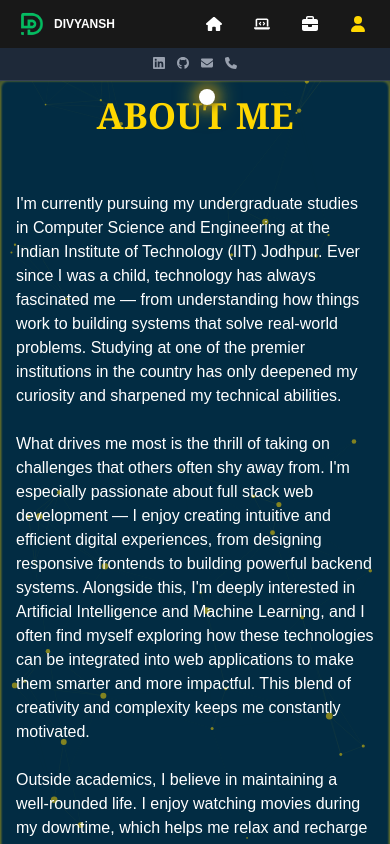
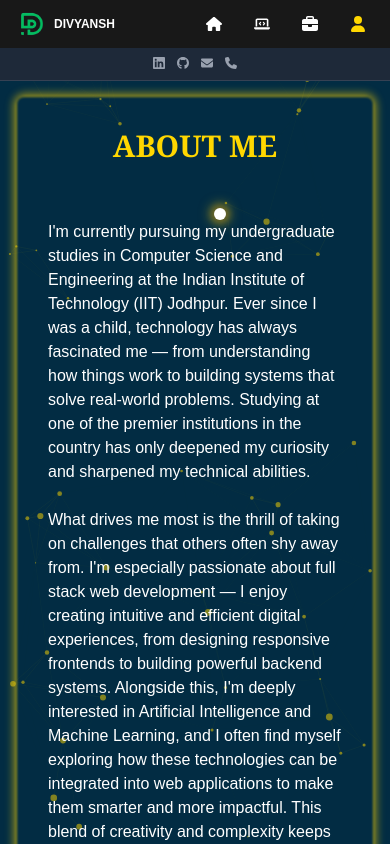
Before and after one commit to divyansh-1009/my-portfolio, a Next.js app: page /about in a window 390 px wide. Shown: the top 844 px of the page. Built offline with nearby package versions, Linux system fonts and the light colour scheme.

Commit message:
final version

```diff
--- a/src/app/about/page.tsx
+++ b/src/app/about/page.tsx
@@ -10,24 +10,15 @@ export default function About(){
   const [isMobile, setIsMobile] = useState(false);
 
   useEffect(() => {
-    // Check if we're on the client side
     if (typeof window !== 'undefined') {
       const checkMobile = () => {
         setIsMobile(window.innerWidth < 768);
       };
-
-      // Initial check
       checkMobile();
-
-      // Add event listener for window resize
       window.addEventListener('resize', checkMobile);
-
-      // Cleanup
       return () => window.removeEventListener('resize', checkMobile);
     }
   }, []);
-
-  // Animation for the rotating highlight point
   useEffect(() => {
     const intervalId = setInterval(() => {
       setRotation(prevRotation => (prevRotation + 1) % 360);
@@ -39,33 +30,38 @@ export default function About(){
   return (
     <>
     <BackgroundAnimation/>
-    <div className={`min-h-screen flex flex-col items-center justify-start p-4 sm:p-8 md:p-16 ${isMobile ? 'mt-20' : 'md:ml-20'}`}>
-      <div className="w-full max-w-6xl relative">
-        {/* Pulsating neon box */}
-        <div className="absolute inset-0 -m-4 rounded-lg opacity-70 animate-pulse"
+    <div className={`min-h-screen flex flex-col items-center justify-start p-4 sm:p-8 md:p-12 ${isMobile ? 'mt-20' : ''}`}>
+      <div className="w-full max-w-5xl relative mx-auto">
+        <div className="relative p-8 sm:p-10 md:p-12">
+          <div
+            className="absolute inset-0 rounded-lg opacity-70 animate-pulse"
             style={{
-            boxShadow: '0 0 15px 2px #ffd700, 0 0 25px 5px rgba(255, 215, 0, 0.3)',
+              boxShadow: isMobile
+                ? '0 0 8px 1px #ffd700, 0 0 12px 2px rgba(255, 215, 0, 0.3)'
+                : '0 0 15px 2px #ffd700, 0 0 25px 5px rgba(255, 215, 0, 0.3)',
               border: '1px solid #ffd700',
               filter: 'blur(1px)',
               zIndex: -1,
-          }}>
+            }}
+          >
           </div>
 
-        {/* Rotating highlight point */}
           <div
-          className="absolute w-4 h-4 rounded-full bg-white z-0"
+            className="absolute w-3 h-3 sm:w-4 sm:h-4 rounded-full bg-white z-0"
             style={{
-            top: `calc(50% + ${Math.sin(rotation * (Math.PI / 180)) * 50}%)`,
-            left: `calc(50% + ${Math.cos(rotation * (Math.PI / 180)) * 50}%)`,
+              top: `calc(50% + ${Math.sin(rotation * (Math.PI / 180)) * (isMobile ? 40 : 50)}%)`,
+              left: `calc(50% + ${Math.cos(rotation * (Math.PI / 180)) * (isMobile ? 40 : 50)}%)`,
               transform: 'translate(-50%, -50%)',
-            boxShadow: '0 0 10px 3px rgb(110, 99, 38), 0 0 20px 6px rgba(255, 215, 0, 0.5)',
+              boxShadow: isMobile
+                ? '0 0 6px 2px rgb(110, 99, 38), 0 0 12px 4px rgba(255, 215, 0, 0.5)'
+                : '0 0 10px 3px rgb(110, 99, 38), 0 0 20px 6px rgba(255, 215, 0, 0.5)',
               filter: 'blur(0.5px)',
             }}
           />
 
           <div className="text-center mb-6">
             <motion.h1
-            className="text-4xl md:text-5xl font-bold mb-8 inline-block text-[#ffd700] font-serif"
+              className="text-3xl sm:text-4xl md:text-5xl font-bold mb-8 inline-block text-[#ffd700] font-serif"
               initial={{ opacity: 0, y: -20 }}
               animate={{ opacity: 1, y: 0 }}
               transition={{ duration: 0.6 }}
@@ -110,6 +106,7 @@ export default function About(){
           </motion.div>
         </div>
       </div>
+    </div>
     </>
   )
 }
--- a/src/app/projects/page.tsx
+++ b/src/app/projects/page.tsx
@@ -9,16 +9,11 @@ export default function Projects() {
   const [isMobile, setIsMobile] = useState(false);
 
   useEffect(() => {
-    // Check if we're on the client side
     if (typeof window !== 'undefined') {
       const checkMobile = () => {
         setIsMobile(window.innerWidth < 768);
       };
-
-      // Initial check
       checkMobile();
-
-      // Add event listener for window resize
       window.addEventListener('resize', checkMobile);
 
       // Cleanup
```
Also changed, not shown: src/app/page.tsx (+0 -10 lines), src/app/portfolio/page.tsx (+0 -7 lines), src/components/Sidebar.tsx (+0 -9 lines). Lines whose indentation alone changed are shown as unchanged.
